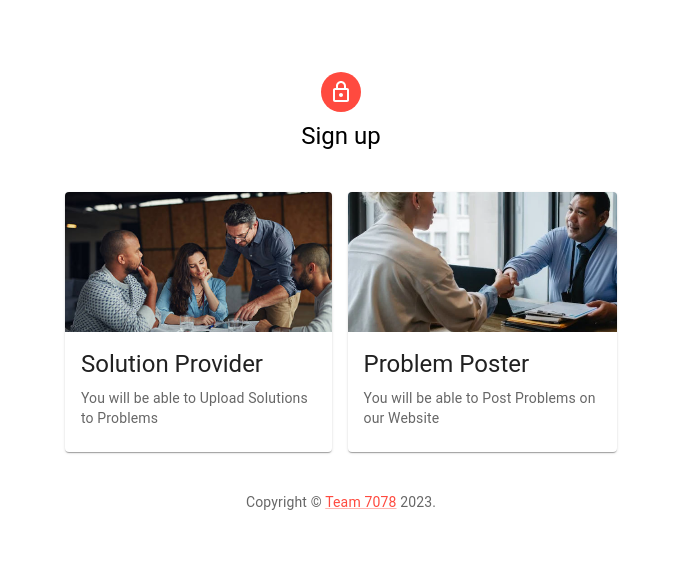
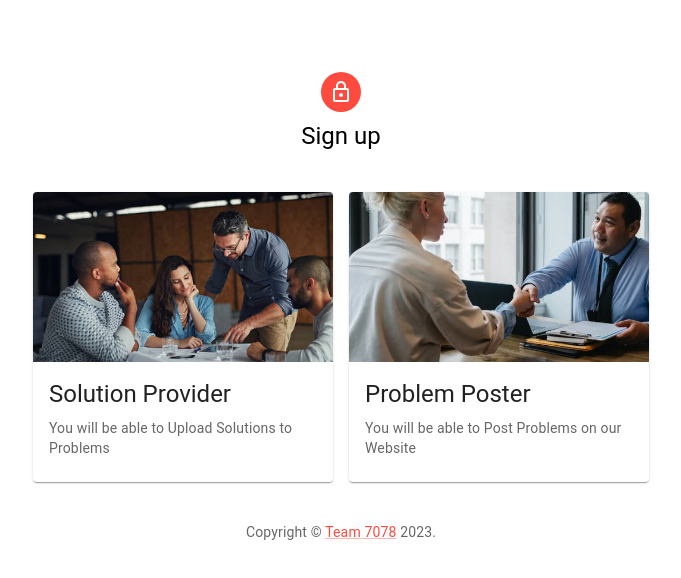
Before and after one commit to Gitam-Mini-Project-7078/7078-client-side, a React (Create React App) app in the folder client/: page /signup-options in a window 1280 px wide. Shown: the top 578 px of the page, without its empty margins (299-980 px from the left). Built offline with nearby package versions, Linux system fonts and the light colour scheme.

Commit message:
Modify SignUp Options

```diff
--- a/client/src/webpages/SignUpOptions.jsx
+++ b/client/src/webpages/SignUpOptions.jsx
@@ -59,11 +59,11 @@ export default function SignUpOptions() {
           <Stack direction={{ xs: 'column', sm: 'row' }} spacing={2} justifyContent={"space-between"} sx={{marginTop: 5}}>
 
             {/* Start of Provider Card */}
-            <Card onClick={handleCardClick} sx={{maxWidth:345, minWidth:250}} id='provider'>
+            <Card onClick={handleCardClick} sx={{maxWidth:345, minWidth:300}} id='provider'>
               <CardActionArea>
                 <CardMedia
                   component="img"
-                  height="140"
+                  height="170"
                   image={require('../images/provider.png')} //doesnt work without 'require'
                   alt="green iguana"
                 />
@@ -81,11 +81,11 @@ export default function SignUpOptions() {
 
 
             {/* Start of Poster Card */}
-            <Card onClick={handleCardClick} sx={{maxWidth:345, minWidth:250}} id='poster'>
+            <Card onClick={handleCardClick} sx={{maxWidth:345, minWidth:300}} id='poster'>
               <CardActionArea>
                 <CardMedia
                   component="img"
-                  height="140"
+                  height="170"
                   image={require('../images/poster.png')} //doesnt work without 'require'
                   alt="green iguana"
                 />
```
